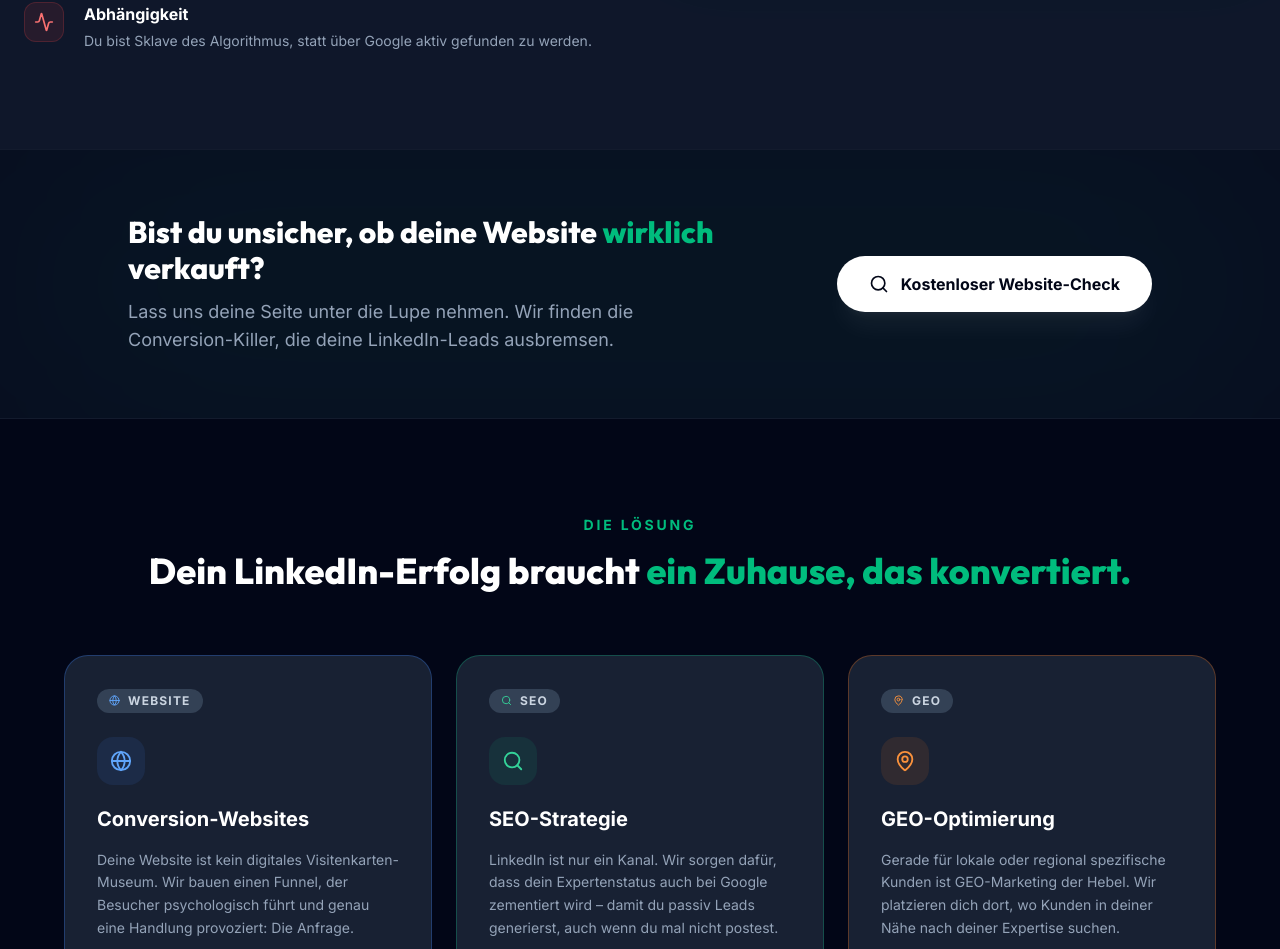
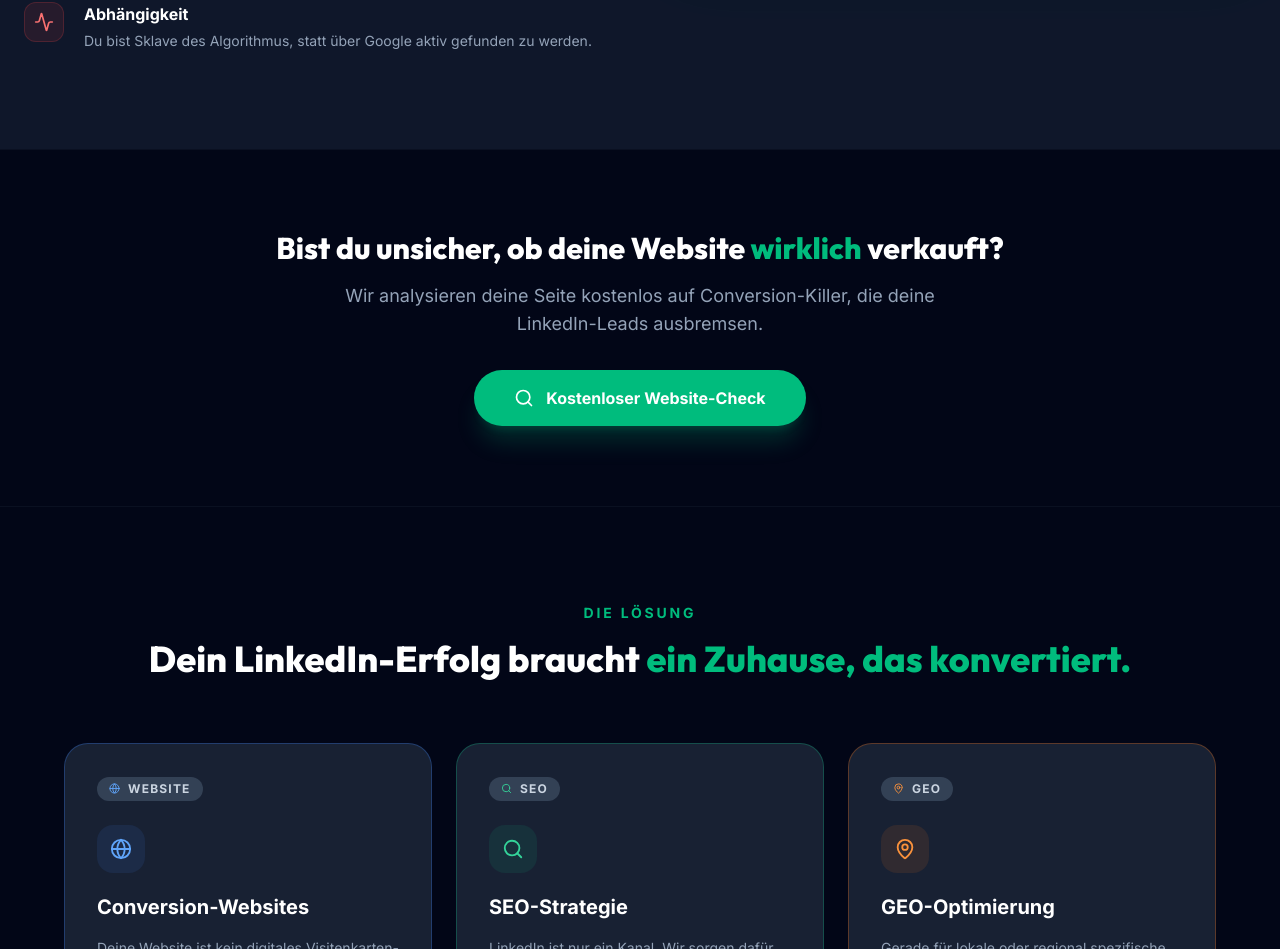
Before and after one commit to timmsug-source/website-linkedin, a Next.js app: page /lp/linkedin in a window 1280 px wide. Shown: the part 1596-2545 px from the top of the page. Built offline with nearby package versions, Linux system fonts and the light colour scheme.

Commit message:
Simplify Website-Check CTA design

```diff
--- a/src/app/lp/linkedin/page.tsx
+++ b/src/app/lp/linkedin/page.tsx
@@ -257,20 +257,17 @@ export default function LinkedInLP() {
       </section>
 
       {/* ── 2.1 CTA: WEBSITE-CHECK ────────────────────────────────────────── */}
-      <section className="py-16 px-6 bg-slate-900/50 border-y border-slate-800/50 relative overflow-hidden">
-        <div className="absolute top-1/2 left-1/2 -translate-x-1/2 -translate-y-1/2 w-full h-full bg-accent/5 blur-[120px] rounded-full pointer-events-none" />
-        <div className="max-w-5xl mx-auto relative z-10 flex flex-col md:flex-row items-center justify-between gap-10">
-          <div className="text-center md:text-left">
-            <h3 className="text-2xl md:text-3xl font-display font-extrabold text-white mb-3">
-              Bist du unsicher, ob deine Website <span className="text-accent">wirklich</span> verkauft?
-            </h3>
-            <p className="text-slate-400 text-lg max-w-xl">
-              Lass uns deine Seite unter die Lupe nehmen. Wir finden die Conversion-Killer, die deine LinkedIn-Leads ausbremsen.
-            </p>
-          </div>
+      <section className="py-20 px-6 border-y border-slate-800/30">
+        <div className="max-w-4xl mx-auto text-center">
+          <h3 className="text-2xl md:text-3xl font-display font-extrabold text-white mb-4">
+            Bist du unsicher, ob deine Website <span className="text-accent">wirklich</span> verkauft?
+          </h3>
+          <p className="text-slate-400 text-lg mb-8 max-w-2xl mx-auto">
+            Wir analysieren deine Seite kostenlos auf Conversion-Killer, die deine LinkedIn-Leads ausbremsen.
+          </p>
           <a
             href={CONTACT_URL}
-            className="whitespace-nowrap inline-flex items-center gap-3 bg-white text-slate-950 hover:bg-accent hover:text-white rounded-full px-8 py-4 font-bold transition-all shadow-xl shadow-white/5"
+            className="inline-flex items-center gap-3 bg-accent hover:bg-accent/90 text-white rounded-full px-10 py-4 font-bold transition-all shadow-xl shadow-accent/20"
           >
             <Search size={20} /> Kostenloser Website-Check
           </a>
```
